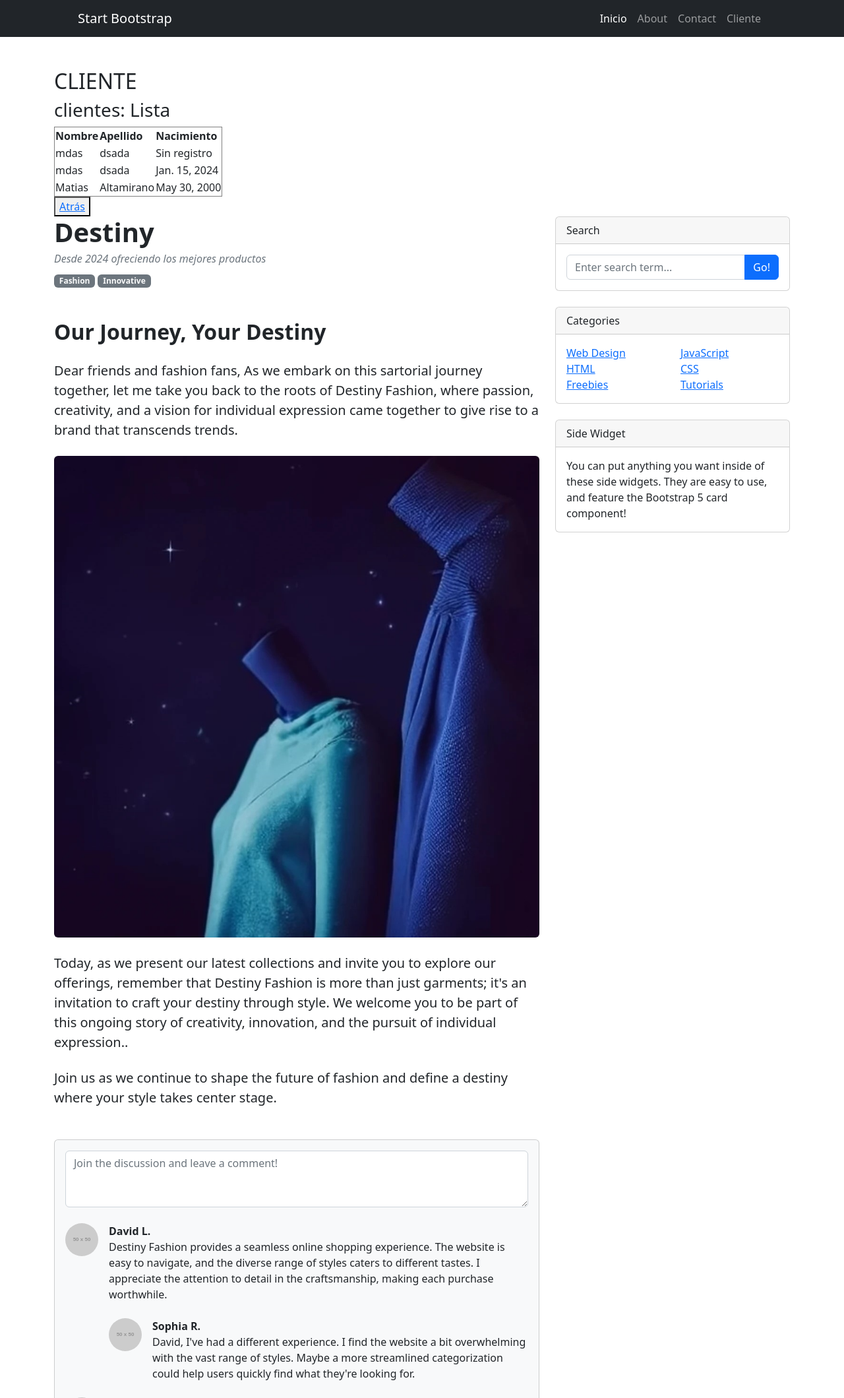
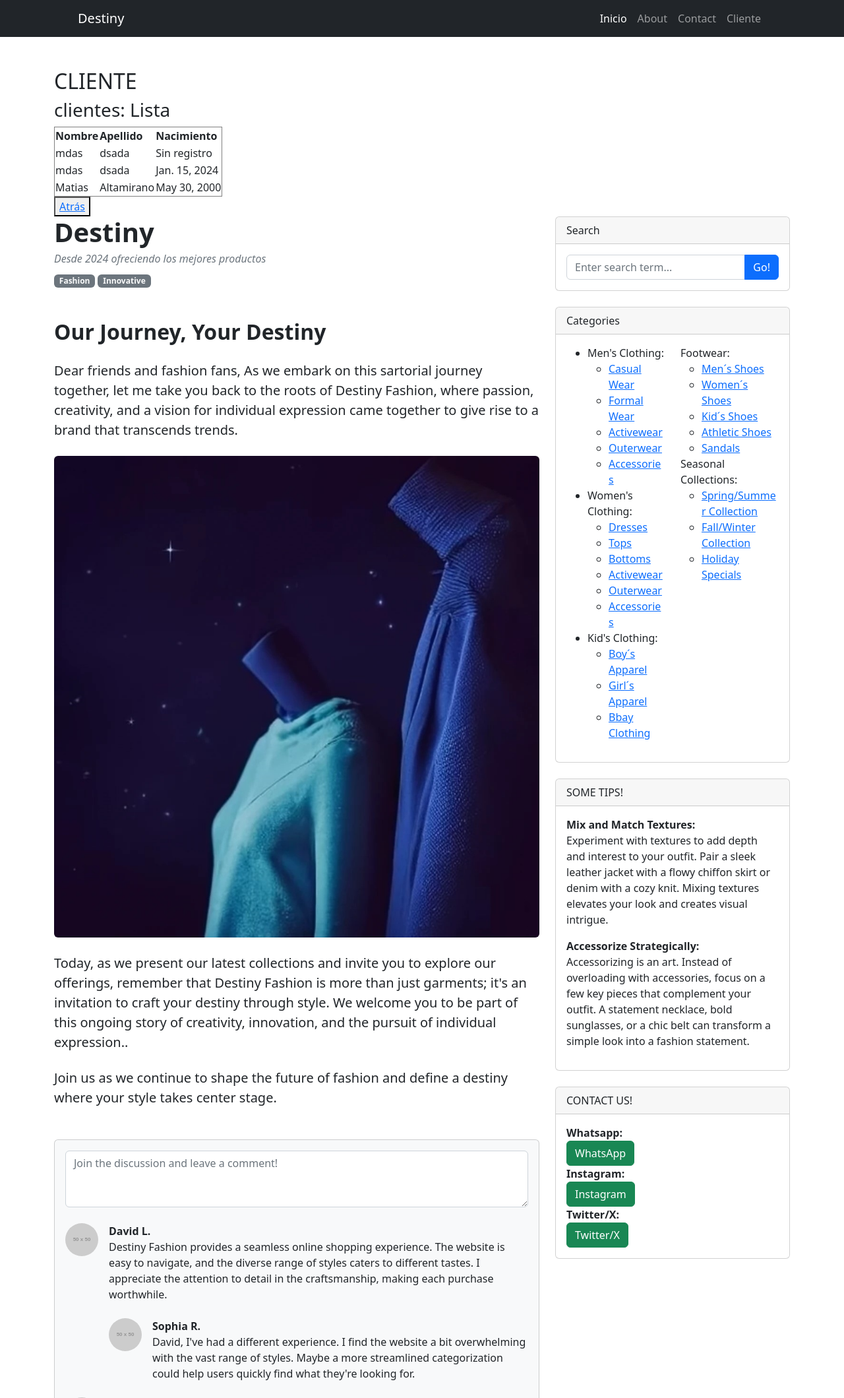
Before and after one commit to Nalfa305/PlaygroundFinalProject-Altamirano, a Django app: page /Clients/cliente/list in a window 1280 px wide. Shown: the top 2119 px of the page at 66% size. Run offline with Django 5.2, Linux system fonts and the light colour scheme; data comes from the database, SQL or seed files in the repository; grey boxes labelled with a size stand in for pictures from a placeholder-image service; parts of the project's set-up code (start-up, migrations or seed data) failed here and were passed over; some libraries are stand-ins or nearby versions.

Commit message:
Terminaciones pagina de inicio

```diff
--- a/project/core/templates/core/base.html
+++ b/project/core/templates/core/base.html
@@ -41,7 +41,10 @@
                         <h2 class="fw-bolder mb-4 mt-5">Our Journey, Your Destiny</h2>
                         <p class="fs-5 mb-4">Dear friends and fashion fans, As we embark on this sartorial journey together, let me take you back to the roots of Destiny Fashion, where passion, creativity, and a vision for individual expression came together to give rise to a brand that transcends trends.</p>
                         <!-- Preview image figure-->
-                        <figure class="mb-4"><img class="img-fluid rounded" src="{% static 'core/img/Ropa.jpg' %}" alt="..." /></figure>
+                        <figure class="mb-4">
+                            <img class="img-fluid rounded" src="{% static 'core/img/Ropa.jpg' %}" alt="..." />
+                        </figure>
+
                         <!-- Post content-->
                         <section class="mb-5">
                             <p class="fs-5 mb-4">Today, as we present our latest collections and invite you to explore our offerings, remember that Destiny Fashion is more than just garments; it's an invitation to craft your destiny through style. We welcome you to be part of this ongoing story of creativity, innovation, and the pursuit of individual expression..</p>
@@ -109,17 +112,58 @@
                         <div class="card-body">
                             <div class="row">
                                 <div class="col-sm-6">
-                                    <ul class="list-unstyled mb-0">
-                                        <li><a href="#!">Web Design</a></li>
-                                        <li><a href="#!">HTML</a></li>
-                                        <li><a href="#!">Freebies</a></li>
+                                    <ul class="category-list">
+                                        <li>
+                                            Men's Clothing:
+                                                <ul class="subcategory-list">
+                                                    <li><a href="#!">Casual Wear</a></li>
+                                                    <li><a href="#!">Formal Wear</a></li>
+                                                    <li><a href="#!">Activewear</a></li>
+                                                    <li><a href="#!">Outerwear</a></li>
+                                                    <li><a href="#!">Accessories</a></li>
+                                                </ul>
+                                        </li>
+                                        <li>
+                                            Women's Clothing:
+                                                <ul class="subcategory-list">
+                                                    <li><a href="#!">Dresses</a></li>
+                                                    <li><a href="#!">Tops</a></li>
+                                                    <li><a href="#!">Bottoms</a></li>
+                                                    <li><a href="#!">Activewear</a></li>
+                                                    <li><a href="#!">Outerwear</a></li>
+                                                    <li><a href="#!">Accessories</a></li>
+                                                </ul>
+                                        </li>
+                                        <li>
+                                            Kid's Clothing:
+                                                <ul class="subcategory-list">
+                                                    <li><a href="#!">Boy´s Apparel</a></li>
+                                                    <li><a href="#!">Girl´s Apparel</a></li>
+                                                    <li><a href="#!">Bbay Clothing</a></li>
+                                                </ul>
+                                        </li>
                                     </ul>
                                 </div>
                                 <div class="col-sm-6">
                                     <ul class="list-unstyled mb-0">
-                                        <li><a href="#!">JavaScript</a></li>
-                                        <li><a href="#!">CSS</a></li>
-                                        <li><a href="#!">Tutorials</a></li>
+                                        <li>
+                                            Footwear:
+                                                <ul class="subcategory-list">
+                                                    <li><a href="#!">Men´s Shoes</a></li>
+                                                    <li><a href="#!">Women´s Shoes</a></li>
+                                                    <li><a href="#!">Kid´s Shoes</a></li>
+                                                    <li><a href="#!">Athletic Shoes</a></li>
+                                                    <li><a href="#!">Sandals</a></li>
+                                                </ul>
+                                        </li>
+                                        <li>
+                                            Seasonal Collections:
+                                                <ul class="subcategory-list">
+                                                    <li><a href="#!">Spring/Summer Collection</a></li>
+                                                    <li><a href="#!">Fall/Winter Collection</a></li>
+                                                    <li><a href="#!">Holiday Specials</a></li>
+                                                </ul>
+                                        </li>
                                     </ul>
                                 </div>
                             </div>
@@ -127,8 +171,26 @@
                     </div>
                     <!-- Side widget-->
                     <div class="card mb-4">
-                        <div class="card-header">Side Widget</div>
-                        <div class="card-body">You can put anything you want inside of these side widgets. They are easy to use, and feature the Bootstrap 5 card component!</div>
+                        <div class="card-header">SOME TIPS!</div>
+                        <div class="card-body">
+                            <div class="fw-bold">Mix and Match Textures:</div>
+                            <p>Experiment with textures to add depth and interest to your outfit. Pair a sleek leather jacket with a flowy chiffon skirt or denim with a cozy knit. Mixing textures elevates your look and creates visual intrigue.</p>
+                            <div class="fw-bold">Accessorize Strategically:</div>
+                            <p>Accessorizing is an art. Instead of overloading with accessories, focus on a few key pieces that complement your outfit. A statement necklace, bold sunglasses, or a chic belt can transform a simple look into a fashion statement.</p>
+
+                        </div>
+                    </div>
+                    <div class="card mb-4">
+                        <div class="card-header">CONTACT US!</div>
+                        <div class="card-body">
+                            <div class="fw-bold">Whatsapp:</div>
+                            <a class="btn btn-success" href="https:/wa.me/59899345746" target="_blank">WhatsApp</a>
+                            <div class="fw-bold">Instagram:</div>
+                            <a class="btn btn-success" href="https://www.instagram.com/DestinyFashion305/" target="_blank">Instagram</a>
+                            <div class="fw-bold">Twitter/X:</div>
+                            <a class="btn btn-success" href="https://twitter.com/DestinyFashion305" target="_blank">Twitter/X</a>
+
+                        </div>
                     </div>
                 </div>
             </div>
--- a/project/core/templates/core/index.html
+++ b/project/core/templates/core/index.html
@@ -1,7 +1,7 @@
 {% extends 'core/base.html' %}
 
 {% block title %}
-    Coderhouse | Inicio
+    Destiny | Inicio
 {% endblock title %}
 
 
--- a/project/core/templates/core/navbar.html
+++ b/project/core/templates/core/navbar.html
@@ -1,7 +1,7 @@
 <!-- Responsive navbar-->
 <nav class="navbar navbar-expand-lg navbar-dark bg-dark">
     <div class="container px-5">
-        <a class="navbar-brand" href="#!">Start Bootstrap</a>
+        <a class="navbar-brand" href="#!">Destiny</a>
         <button class="navbar-toggler" type="button" data-bs-toggle="collapse" data-bs-target="#navbarSupportedContent" aria-controls="navbarSupportedContent" aria-expanded="false" aria-label="Toggle navigation"><span class="navbar-toggler-icon"></span></button>
         <div class="collapse navbar-collapse" id="navbarSupportedContent">
             <ul class="navbar-nav ms-auto mb-2 mb-lg-0">
```
